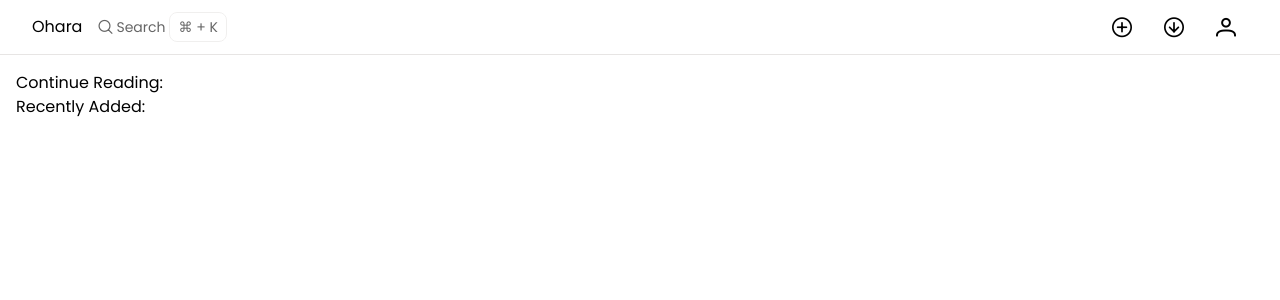
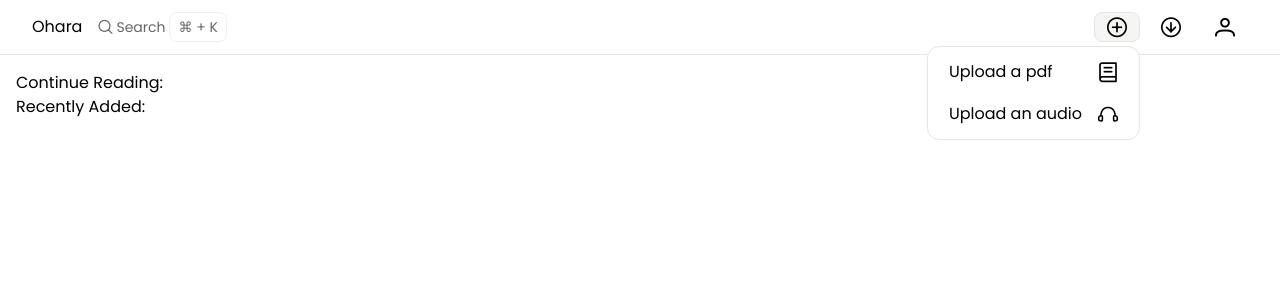
Before and after one commit to Bobr2004/Ohara, a React (Vite) app: page / in a window 1280 px wide. Both pictures are taken after a click on the button 1122 px from the left and 27 px from the top of the page. Shown: the top 300 px of the page. Built offline with nearby package versions, Linux system fonts and the light colour scheme.

Commit message:
add popup

```diff
--- a/package.json
+++ b/package.json
@@ -17,7 +17,8 @@
     "react": "^18.3.1",
     "react-dom": "^18.3.1",
     "react-router": "^7.1.0",
-    "sass": "^1.83.0"
+    "sass": "^1.83.0",
+    "zustand": "^5.0.3"
   },
   "devDependencies": {
     "@eslint/js": "^9.17.0",
--- /dev/null
+++ b/src/components/Buttons.tsx
@@ -0,0 +1,46 @@
+import { PropsWithChildren } from "react";
+import { NavLink } from "react-router";
+
+type ButtonProps = {
+   onClick?: () => void;
+   text?: string;
+   isActive?: boolean;
+} & PropsWithChildren;
+
+function IconButton({ children, onClick, isActive }: ButtonProps) {
+   return (
+      <button
+         className={`${isActive ? "!border-stone-200 !bg-stone-100": ""} py-1 px-3 hover:bg-stone-100 hover:border-stone-200 border-white border rounded-lg transition-all text-xl flex items-center`}
+         onClick={onClick}
+      >
+         {children}
+      </button>
+   );
+}
+
+function NavIconButton({ children, to }: PropsWithChildren & { to: string }) {
+   return (
+      <NavLink
+         to={to}
+         className="py-1 px-3 hover:bg-stone-200 hover:border-stone-200 border-white border rounded-lg transition-all text-xl flex items-center"
+      >
+         {children}
+      </NavLink>
+   );
+}
+
+function Button() {}
+
+function ButtonWithIcon({ children, onClick, text }: ButtonProps) {
+   return (
+      <button
+         className="py-1 px-3 hover:bg-stone-100 hover:border-stone-200 border-white border rounded-lg transition-all text-xl flex items-center justify-between gap-4 w-full"
+         onClick={onClick}
+      >
+         {text && <p className="!text-base">{text}</p>}
+         {children}
+      </button>
+   );
+}
+
+export { IconButton, NavIconButton, Button, ButtonWithIcon };
--- a/src/components/IconButton.tsx
+++ /dev/null
@@ -1,23 +0,0 @@
-import { PropsWithChildren } from "react";
-import { NavLink } from "react-router";
-
-function IconButton({ children }: PropsWithChildren) {
-   return (
-      <button className="py-1 px-3 hover:bg-stone-200 rounded-lg transition-all text-xl flex items-center">
-         {children}
-      </button>
-   );
-}
-
-function NavIconButton({ children, to }: PropsWithChildren & { to: string }) {
-   return (
-      <NavLink
-         to={to}
-         className="py-1 px-3 hover:bg-stone-200 rounded-lg transition-all text-xl flex items-center"
-      >
-         {children}
-      </NavLink>
-   );
-}
-
-export { IconButton, NavIconButton };
--- /dev/null
+++ b/src/components/Popup.tsx
@@ -0,0 +1,16 @@
+import { PropsWithChildren } from "react";
+type PopupProps = {
+   isOpen: boolean;
+} & PropsWithChildren;
+
+function Popup({ isOpen, children }: PopupProps) {
+   return (
+      <div
+         className={`flex flex-col gap-2 absolute right-0 translate-y-1 w-max bg-white rounded-xl  border border-stone-200 p-2 ${isOpen ? "": "hidden"}`}
+      >
+         {children}
+      </div>
+   );
+}
+
+export { Popup };
--- a/src/layout/Layout.tsx
+++ b/src/layout/Layout.tsx
@@ -1,9 +1,25 @@
 import { NavLink, Outlet } from "react-router";
 import { routes } from "../config/routes";
-import { IconButton, NavIconButton } from "../components/IconButton";
+import {
+   ButtonWithIcon,
+   IconButton,
+   NavIconButton
+} from "../components/Buttons";
 import { NavSearchBar } from "../components/SearchBar";
+import { Popup } from "../components/Popup";
+import { useState } from "react";
 
 function Layout() {
+   const [isPopupOpen, setIsPopupOpen] = useState<"" | "add" | "user">("");
+
+   const hundleAddButton = () => {
+      setIsPopupOpen((isPO) => (isPO === "add" ? "" : "add"));
+   };
+
+   const handleUserButton = () => {
+      setIsPopupOpen((isPO) => (isPO === "user" ? "" : "user"));
+   };
+
    return (
       <>
          <header className=" border-b border-stone-200 p-3 lg:px-8">
@@ -14,9 +30,22 @@ function Layout() {
                </div>
                <ul className="flex gap-2">
                   <li>
-                     <IconButton>
-                        <span className="pi pi-plus-circle"></span>
-                     </IconButton>
+                     <div className="relative">
+                        <IconButton
+                           onClick={hundleAddButton}
+                           isActive={isPopupOpen === "add"}
+                        >
+                           <span className="pi pi-plus-circle"></span>
+                        </IconButton>
+                        <Popup isOpen={isPopupOpen === "add"}>
+                           <ButtonWithIcon text="Upload a pdf">
+                              <i className="pi pi-book"></i>
+                           </ButtonWithIcon>
+                           <ButtonWithIcon text="Upload an audio">
+                              <i className="pi pi-headphones"></i>
+                           </ButtonWithIcon>
+                        </Popup>
+                     </div>
                   </li>
                   <li>
                      <NavIconButton to={routes.saved}>
@@ -24,9 +53,19 @@ function Layout() {
                      </NavIconButton>
                   </li>
                   <li>
-                     <IconButton>
-                        <span className="pi pi-user"></span>
-                     </IconButton>
+                     <div className="relative">
+                        <IconButton onClick={handleUserButton} isActive={isPopupOpen === "user"}>
+                           <span className="pi pi-user"></span>
+                        </IconButton>
+                        <Popup isOpen={isPopupOpen === "user"}>
+                           <ButtonWithIcon text="Settings">
+                              <i className="pi pi-cog"></i>
+                           </ButtonWithIcon>
+                           <ButtonWithIcon text="Sign out">
+                              <i className="pi pi-sign-out"></i>
+                           </ButtonWithIcon>
+                        </Popup>
+                     </div>
                   </li>
                </ul>
             </nav>
```
Also changed, not shown: 1 other file (tests, documents, lock files or other folders).
